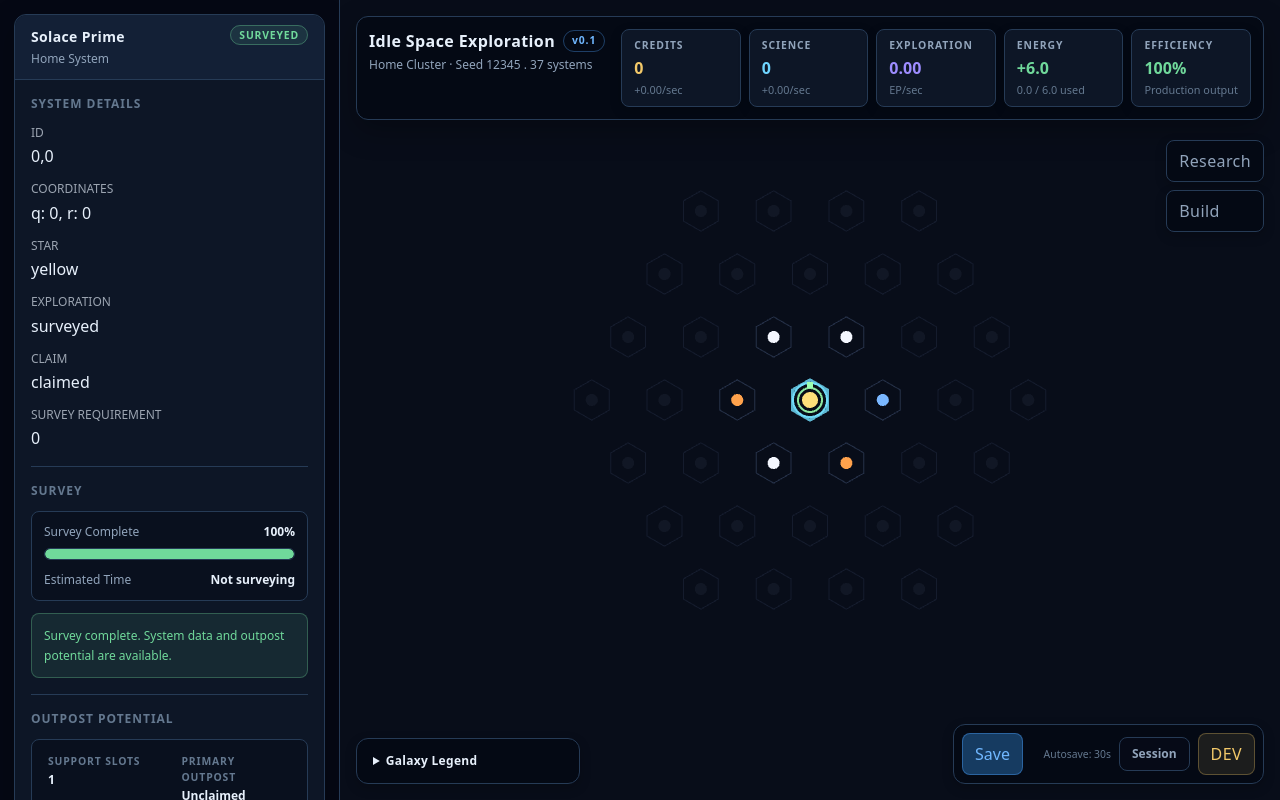
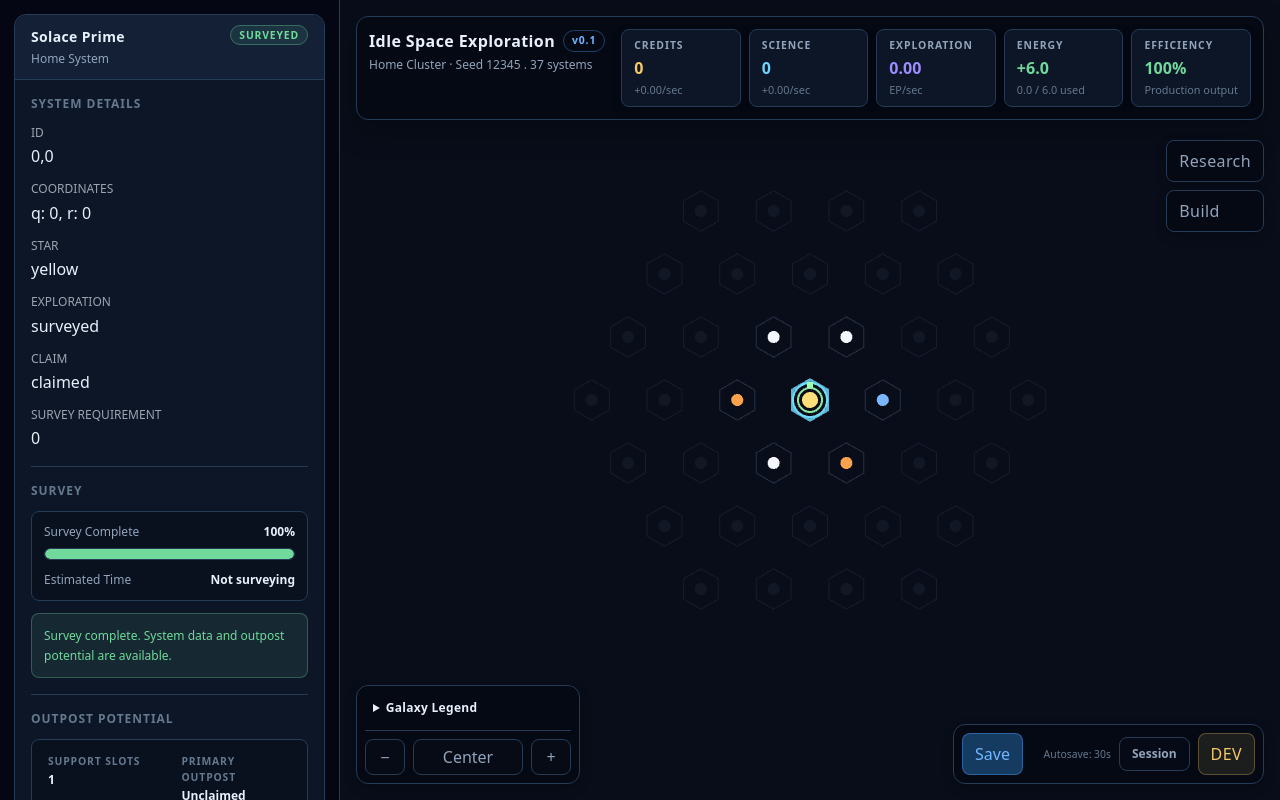
Before and after one commit to michael-speer87/idle-space-exploration, a React (Vite) app: page / in a window 1280 px wide. Built offline with nearby package versions, Linux system fonts and the light colour scheme.

Commit message:
Add galaxy map camera controls

```diff
--- a/src/App.tsx
+++ b/src/App.tsx
@@ -1,7 +1,10 @@
 import { useCallback, useEffect, useRef, useState } from "react";
 import { GameProvider, useGameDispatch, useGameState } from "./game/GameContext";
 import { SelectedSystemPanel } from "./components/SelectedSystemPanel";
-import { StarMapCanvas } from "./components/StarMapCanvas";
+import {
+  StarMapCanvas,
+  type StarMapCameraHandle,
+} from "./components/StarMapCanvas";
 import { MapLegend } from "./components/MapLegend";
 import type { StarSystemId } from "./game/types";
 import { canBeginSurvey } from "./game/systems/explorationSystem";
@@ -50,6 +53,7 @@ function GameScreen() {
   const runObjectiveProgress = getRunObjectiveProgress(gameState);
   const influenceResetPreview = getInfluenceResetPreview(gameState);
   const runStatsSummary = getRunStatsSummary(gameState);
+  const starMapCameraRef = useRef<StarMapCameraHandle | null>(null);
 
   const [activeWorkspace, setActiveWorkspace] =
     useState<MissionWorkspaceId | null>(null);
@@ -412,16 +416,81 @@ function GameScreen() {
             className="w-56"
           >
             <MapLegend />
+
+            <div
+              className="
+      grid grid-cols-[2.5rem_1fr_2.5rem] gap-2
+      border-t border-ise-border pt-2
+    "
+            >
+              <MapControlButton
+                label="Zoom out"
+                onClick={() => starMapCameraRef.current?.zoomOut()}
+              >
+                −
+              </MapControlButton>
+
+              <MapControlButton
+                label="Center map"
+                onClick={() => starMapCameraRef.current?.center()}
+              >
+                Center
+              </MapControlButton>
+
+              <MapControlButton
+                label="Zoom in"
+                onClick={() => starMapCameraRef.current?.zoomIn()}
+              >
+                +
+              </MapControlButton>
+            </div>
           </Dock>
         </div>
 
         <StarMapCanvas
+          ref={starMapCameraRef}
           map={gameState.map}
           selectedSystemId={gameState.selectedSystemId}
           onSelectSystem={handleSelectSystem}
         />
       </section>
     </main>
+  );
+}
+
+type MapControlButtonProps = {
+  label: string;
+  children: React.ReactNode;
+  onClick: () => void;
+};
+
+function MapControlButton({
+  label,
+  children,
+  onClick,
+}: MapControlButtonProps) {
+  return (
+    <button
+      className="
+        inline-flex min-h-9 items-center justify-center
+        rounded-control border border-ise-border
+        bg-ise-background/65 px-2
+        text-xs font-semibold text-ise-text-muted
+        transition-colors
+        hover:border-ise-border-strong
+        hover:bg-ise-surface-hover
+        hover:text-ise-text
+        focus-visible:outline-2
+        focus-visible:outline-offset-2
+        focus-visible:outline-ise-accent
+      "
+      type="button"
+      aria-label={label}
+      title={label}
+      onClick={onClick}
+    >
+      {children}
+    </button>
   );
 }
 
--- a/src/components/StarMapCanvas.tsx
+++ b/src/components/StarMapCanvas.tsx
@@ -1,4 +1,10 @@
-import { useEffect, useRef, useState } from "react";
+import {
+    forwardRef,
+    useEffect,
+    useImperativeHandle,
+    useRef,
+    useState,
+} from "react";
 import { Application, Circle, Container, Graphics } from "pixi.js";
 import type {
     StarMapState,
@@ -9,11 +15,18 @@ import type {
 import { axialToPixel, getHexCornerPoints } from "../game/map/hexLayout";
 import type { PrimaryOutpostId } from "../game/config/outposts";
 
+
 type StarMapCanvasProps = {
     map: StarMapState;
     selectedSystemId: StarSystemId | null;
     onSelectSystem: (systemId: StarSystemId) => void;
 };
+
+export type StarMapCameraHandle = {
+    zoomIn: () => void;
+    zoomOut: () => void;
+    center: () => void;
+}
 
 const STAR_COLORS: Record<StarVisual, number> = {
     yellow: 0xffdf7a,
@@ -34,21 +47,67 @@ const OUTPOST_MARKER_COLORS: Record<PrimaryOutpostId, number> = {
 const MIN_MAP_SCALE = 0.55;
 const MAX_MAP_SCALE = 2.25;
 const MAP_ZOOM_SENSITIVITY = 0.0015;
+const MAP_ZOOM_STEP = 1.2;
 
-export function StarMapCanvas({
+export const StarMapCanvas = forwardRef<
+    StarMapCameraHandle,
+    StarMapCanvasProps
+>(function StarMapCanvas(
+    {
         map,
         selectedSystemId,
         onSelectSystem,
-}: StarMapCanvasProps) {
+    },
+    ref,
+) {
     const hostRef = useRef<HTMLDivElement | null>(null);
     const appRef = useRef<Application | null>(null);
     const mapLayerRef = useRef<Container | null>(null);
+    const cameraLayerRef = useRef<Container | null>(null);
 
     const interactionStateRef = useRef<MapInteractionState>({
         suppressSelection: false,
     });
 
     const [isPixiReady, setIsPixiReady] = useState(false);
+
+    useImperativeHandle(
+        ref,
+        () => ({
+            zoomIn() {
+                zoomFromViewportCenter(
+                    appRef.current,
+                    cameraLayerRef.current,
+                    MAP_ZOOM_STEP,
+                );
+            },
+
+            zoomOut() {
+                zoomFromViewportCenter(
+                    appRef.current,
+                    cameraLayerRef.current,
+                    1 / MAP_ZOOM_STEP,
+                );
+            },
+
+            center() {
+                const app = appRef.current;
+                const cameraLayer = cameraLayerRef.current;
+
+                if (app === null || cameraLayer === null) {
+                    return;
+                }
+
+                cameraLayer.scale.set(1);
+
+                cameraLayer.position.set(
+                    app.screen.width / 2,
+                    app.screen.height / 2,
+                );
+            },
+        }),
+        [],
+    );
 
     useEffect(() => {
         const hostElement = hostRef.current;
@@ -105,6 +164,7 @@ export function StarMapCanvas({
             );
 
             appRef.current = app;
+            cameraLayerRef.current = cameraLayer
             mapLayerRef.current = mapLayer
 
             setIsPixiReady(true);
@@ -133,6 +193,7 @@ export function StarMapCanvas({
             }
 
             mapLayerRef.current = null;
+            cameraLayerRef.current = null;
         };
     }, []);
 
@@ -154,7 +215,7 @@ export function StarMapCanvas({
     }, [isPixiReady, map, selectedSystemId, onSelectSystem]);
 
     return <div ref={hostRef} className="star-map-canvas" />;
-}
+});
 
 type MapInteractionState = {
     suppressSelection: boolean;
@@ -271,6 +332,55 @@ function installMapPanning(
     };
 }
 
+function zoomFromViewportCenter(
+  app: Application | null,
+  cameraLayer: Container | null,
+  zoomFactor: number,
+): void {
+  if (app === null || cameraLayer === null) {
+    return;
+  }
+
+  const nextScale = clamp(
+    cameraLayer.scale.x * zoomFactor,
+    MIN_MAP_SCALE,
+    MAX_MAP_SCALE,
+  );
+
+  zoomCameraAtPoint(
+    cameraLayer,
+    nextScale,
+    app.screen.width / 2,
+    app.screen.height / 2,
+  );
+}
+
+function zoomCameraAtPoint(
+  cameraLayer: Container,
+  nextScale: number,
+  anchorX: number,
+  anchorY: number,
+): void {
+  const currentScale = cameraLayer.scale.x;
+
+  if (nextScale === currentScale) {
+    return;
+  }
+
+  const mapPointX =
+    (anchorX - cameraLayer.x) / currentScale;
+
+  const mapPointY =
+    (anchorY - cameraLayer.y) / currentScale;
+
+  cameraLayer.scale.set(nextScale);
+
+  cameraLayer.position.set(
+    anchorX - mapPointX * nextScale,
+    anchorY - mapPointY * nextScale,
+  );
+}
+
 function installMapZoom(
     app: Application,
     cameraLayer: Container,
@@ -319,19 +429,12 @@ function installMapZoom(
          * changing the scale. After scaling, reposition the camera so the
          * same map coordinate remains beneath the cursor.
          */
-        const mapPointX =
-            (pointerX - cameraLayer.x) / currentScale;
-
-        const mapPointY =
-            (pointerY - cameraLayer.y) / currentScale;
-
-        cameraLayer.scale.set(nextScale);
-
-        cameraLayer.x =
-            pointerX - mapPointX * nextScale;
-
-        cameraLayer.y =
-            pointerY - mapPointY * nextScale;
+        zoomCameraAtPoint(
+            cameraLayer,
+            nextScale,
+            pointerX,
+            pointerY,
+        );
     }
 
     canvas.addEventListener("wheel", handleWheel, {
```
Lines whose indentation alone changed are shown as unchanged.
